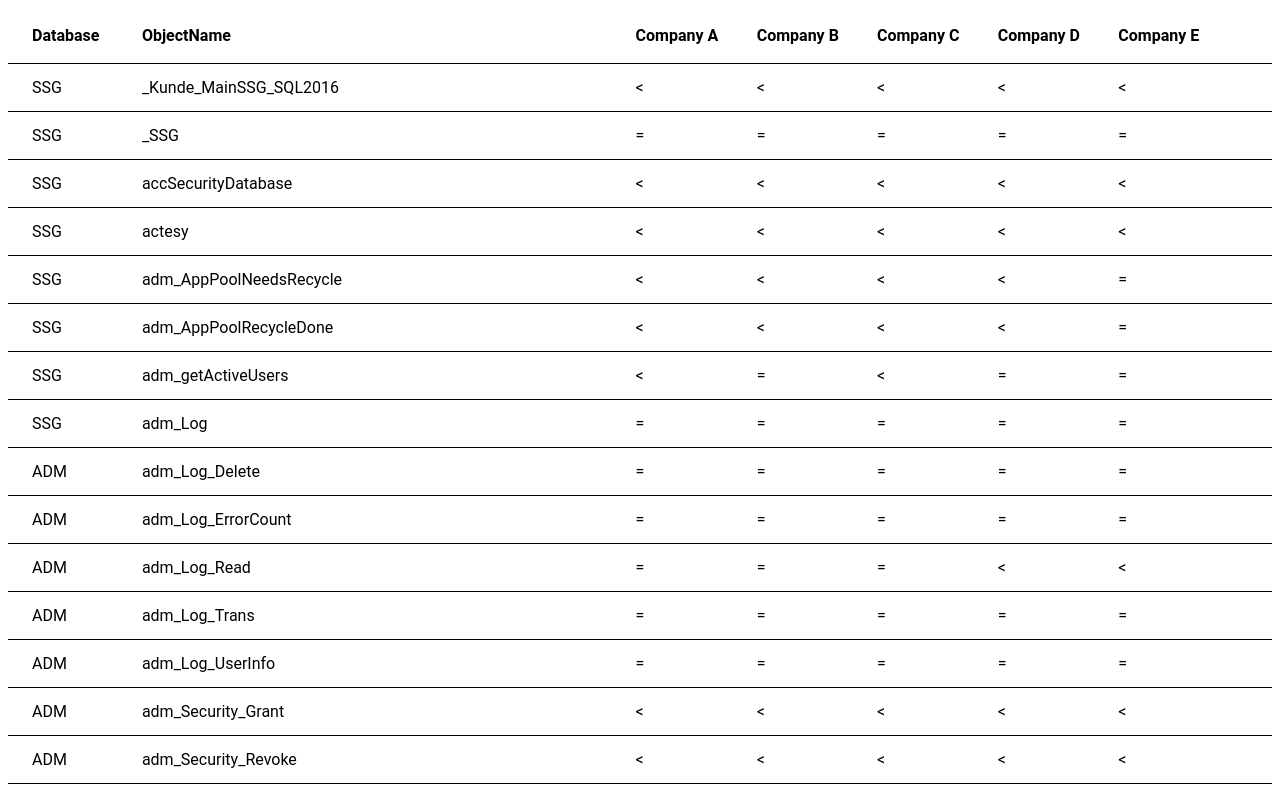
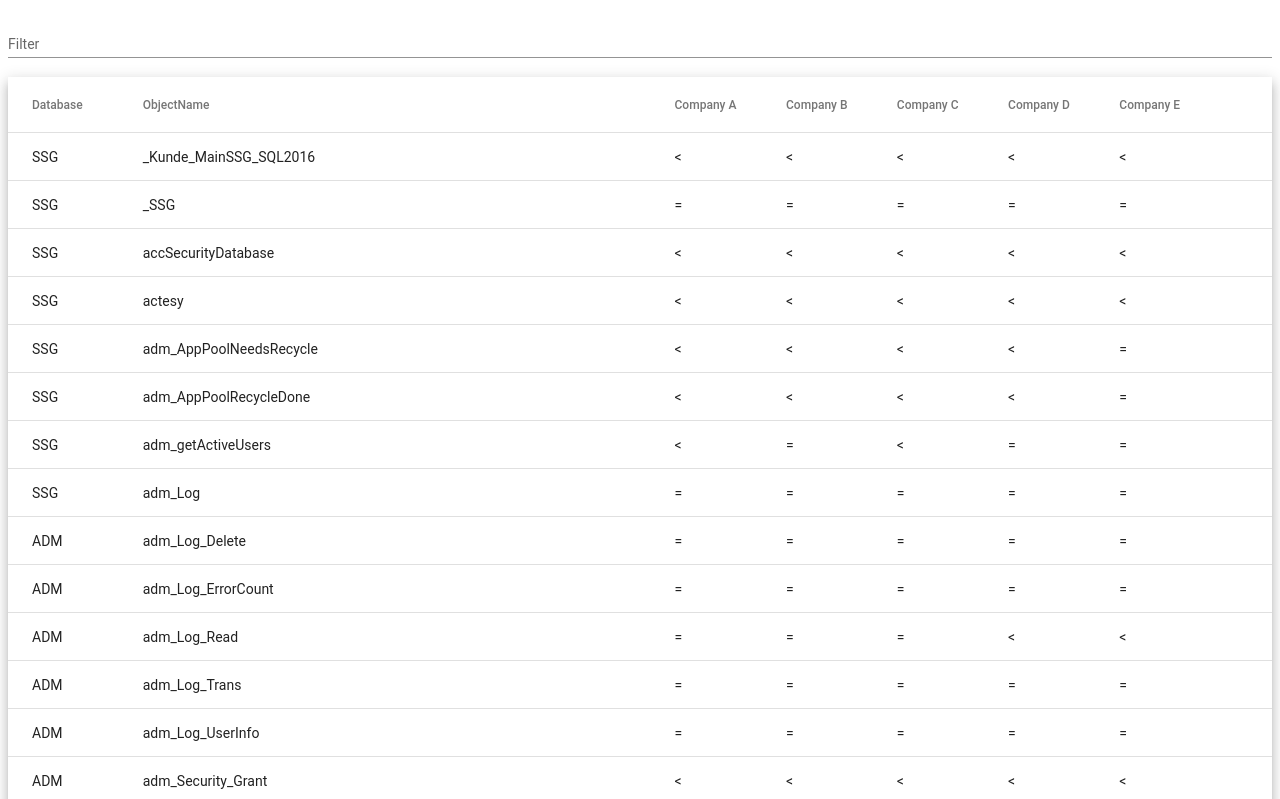
Before and after one commit to tobydao/DataReport, an Angular app: page / in a window 1280 px wide. Shown: the top 799 px of the page. Built offline with nearby package versions, Linux system fonts and the light colour scheme.

Commit message:
4 files modified

```diff
--- a/src/app/app.module.ts
+++ b/src/app/app.module.ts
@@ -3,6 +3,7 @@
 import { FormsModule } from '@angular/forms';
 import { HttpClientModule } from '@angular/common/http';
 import { MatModule } from '../mat.module';
+import { BrowserAnimationsModule } from '@angular/platform-browser/animations';
 
 import { AppComponent } from './app.component';
 import { TableComponent } from './table/table.component';
@@ -11,6 +12,7 @@
   imports:
   [
     BrowserModule,
+    BrowserAnimationsModule,
     FormsModule,
     HttpClientModule,
     MatModule
--- a/src/app/table/table.component.html
+++ b/src/app/table/table.component.html
@@ -1,3 +1,8 @@
+<mat-form-field appearance="standard">
+  <mat-label>Filter</mat-label>
+  <input matInput (keyup)="applyFilter($event)" placeholder="data" #input>
+</mat-form-field>
+
 <table mat-table [dataSource]="data" class="mat-elevation-z8">
   <ng-container [matColumnDef]="column" *ngFor="let column of displayedColumns">
     <th mat-header-cell *matHeaderCellDef> {{column}} </th>
@@ -6,4 +11,9 @@
 
   <tr mat-header-row *matHeaderRowDef="columnsToDisplay"></tr>
   <tr mat-row *matRowDef="let row; columns: columnsToDisplay;"></tr>
+
+  <!-- Row shown when there is no matching data. -->
+  <tr class="mat-row" *matNoDataRow>
+    <td class="mat-cell" colspan="4">No data matching the filter "{{input.value}}"</td>
+  </tr>
 </table>
--- a/src/app/table/table.component.ts
+++ b/src/app/table/table.component.ts
@@ -1,4 +1,3 @@
-import { OverlayKeyboardDispatcher } from '@angular/cdk/overlay';
 import { Component, OnInit } from '@angular/core';
 import { MatTableDataSource } from '@angular/material/table';
 import { JSONService } from '../shared/json.service';
@@ -26,4 +25,10 @@
 
   ngOnInit(){
   }
+
+  applyFilter(event: Event) {
+    const filterValue = (event.target as HTMLInputElement).value;
+    this.dataSource.filter = filterValue.trim().toLowerCase();
+    console.log(this.dataSource.filter);
+  }
 }
--- a/src/styles.css
+++ b/src/styles.css
@@ -1,3 +1,5 @@
+@import "~@angular/material/prebuilt-themes/indigo-pink.css";
+
 body {
   font-family: Roboto;
 }
```
